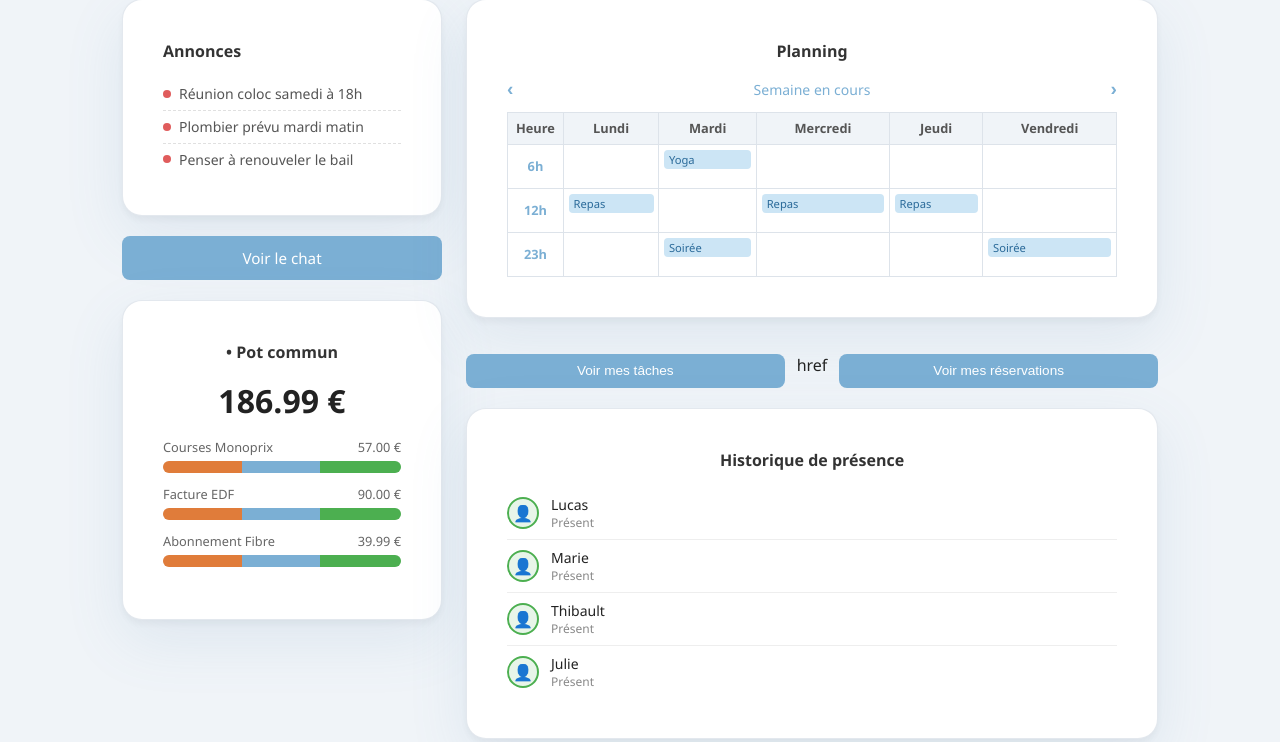
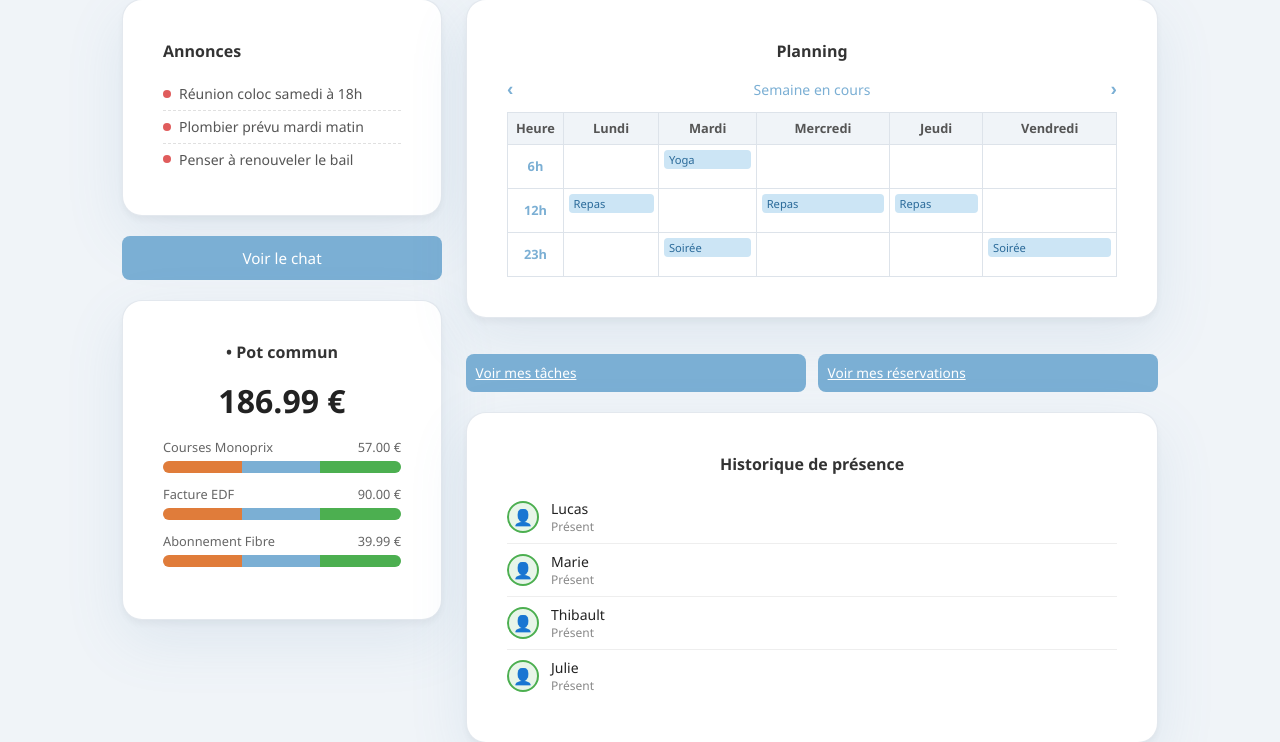
Before and after one commit to balletFrancois18/Projet-IHM-Colocation, a Flask app: page / in a window 1280 px wide. Shown: the part 81-823 px from the top of the page. Run offline with Flask 3, Linux system fonts and the light colour scheme; data comes from the database, SQL or seed files in the repository.

Commit message:
ajout liens

```diff
--- a/templates/index.html
+++ b/templates/index.html
@@ -115,8 +115,8 @@
         </table>
       </div>
       <div class="planning-btns">
-          <button class="btn-planning">Voir mes tâches</button> href
-          <button class="btn-planning">Voir mes réservations</button>
+          <a href="{{ url_for('auth.taches') }}" class="btn-planning">Voir mes tâches</a>
+          <a href="{{ url_for('auth.reservations') }}" class="btn-planning">Voir mes réservations</a>
         </div>
 
       <div class="card">
```
Also changed, not shown: routes/auth.py (+8 -0 lines).
